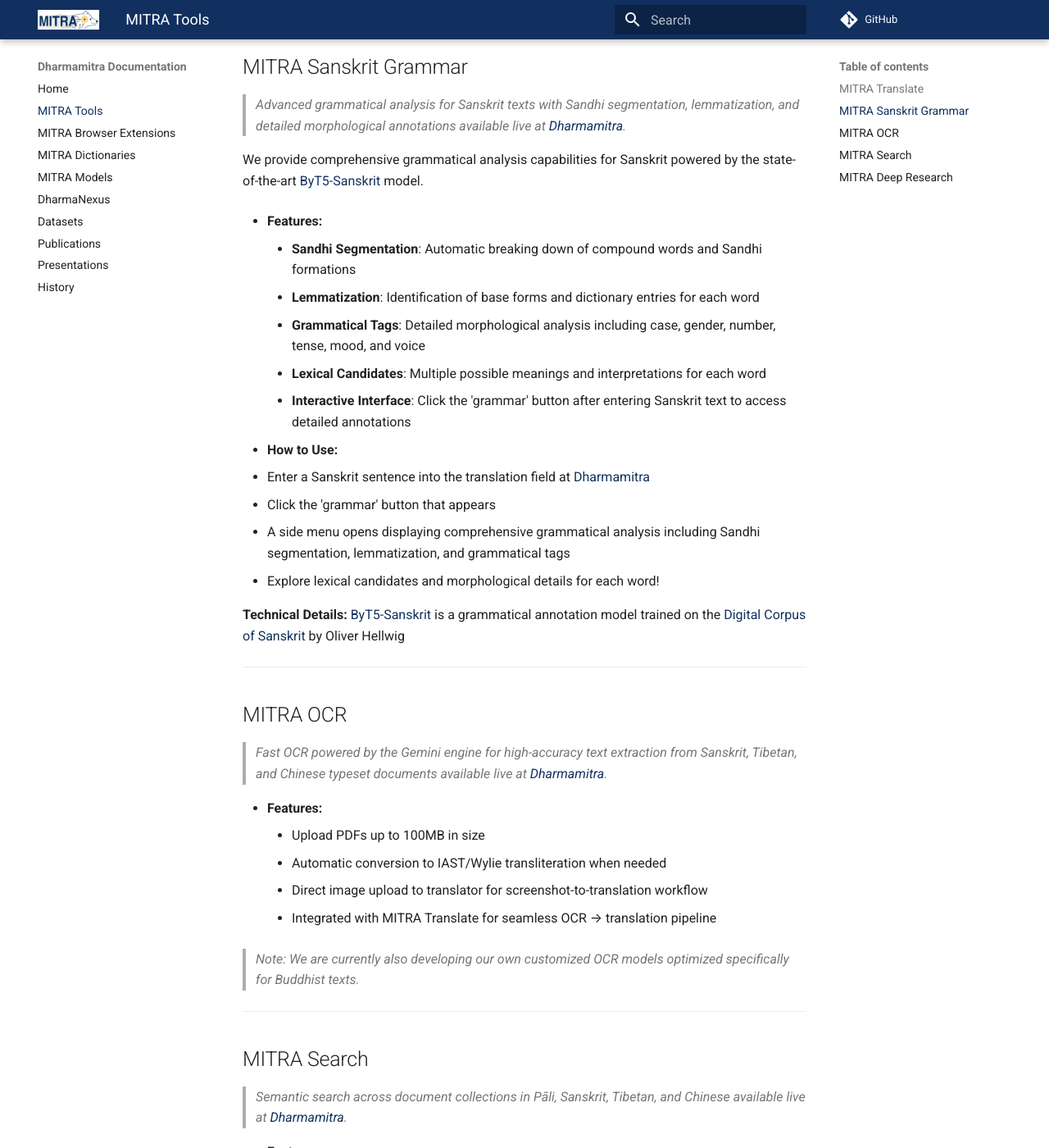
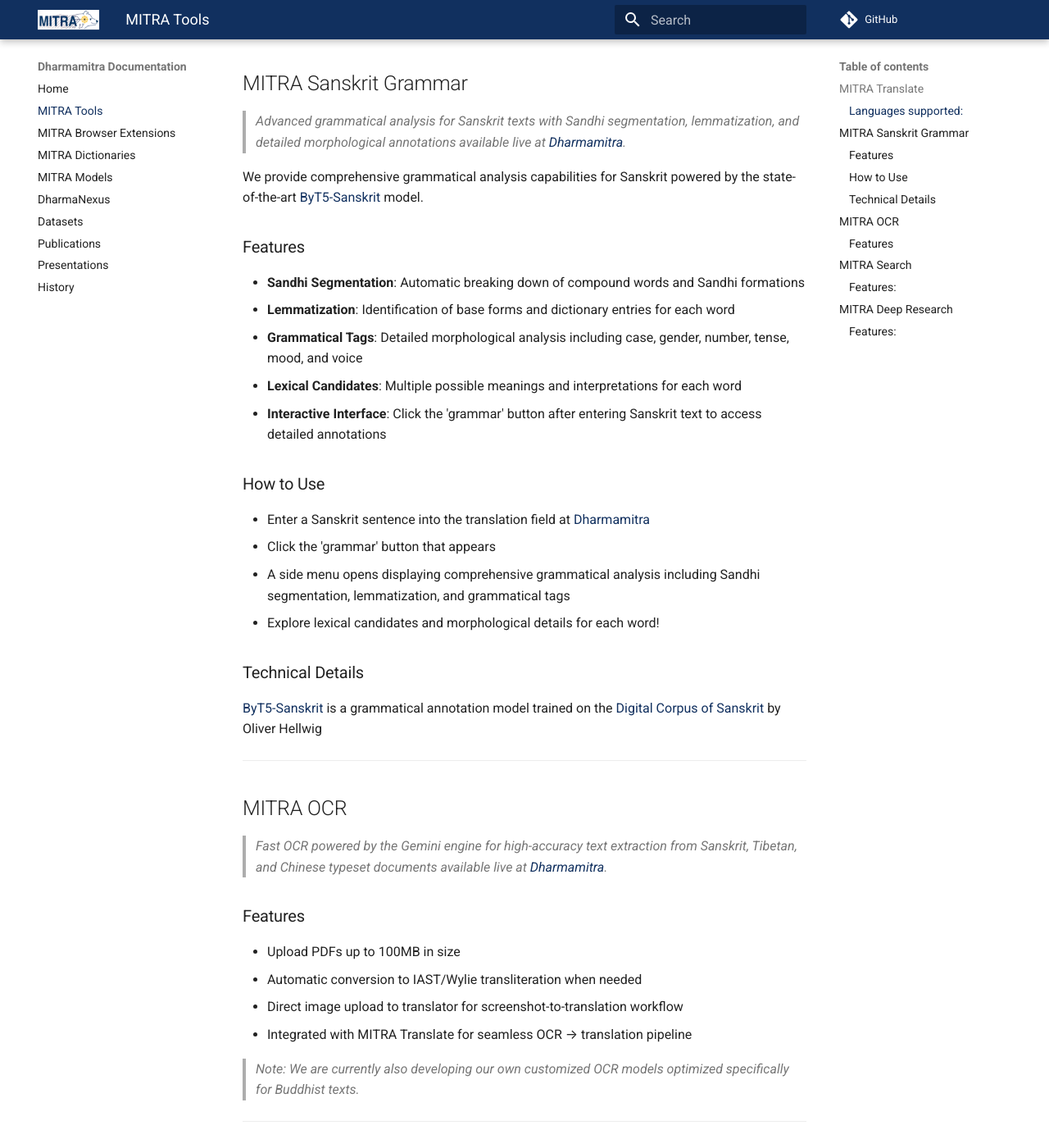
Before and after one commit to dharmamitra/dharmamitra-guides, an MkDocs documentation site: the page built from docs/mitra_tools.md, in a window 1280 px wide and 1400 px high, scrolled down 711 px. Shown: the whole window at 82% size. Built offline with MkDocs 1.6.1 and Material for MkDocs 9.7.7, drawn with Linux system fonts in a browser that asks for light colours; comment, search, counter and statistics services are not loaded.

```diff
--- a/docs/mitra_tools.md
+++ b/docs/mitra_tools.md
@@ -4,11 +4,11 @@
 
 We offer free-for-access machine translation capabilities live at [Dharmamitra](https://dharmanexus.org).
 
-- **Languages supported:**
-    - Sanskrit → English
-    - Pāli → English
-    - Tibetan → English
-    - Classical Chinese → English
+### Languages supported:
+- Sanskrit → English
+- Pāli → English
+- Tibetan → English
+- Classical Chinese → English
 
 We support translate-from-image, just upload your image to the translator!
 
@@ -25,47 +25,46 @@ By setting the target language to `English (Explained)`, additional grammatical
 
 We provide comprehensive grammatical analysis capabilities for Sanskrit powered by the state-of-the-art [ByT5-Sanskrit](https://dharmamitra.github.io/dharmamitra-guides/mitra_models/#byt5-sanskrit) model.
 
-- **Features:**
-    - **Sandhi Segmentation**: Automatic breaking down of compound words and Sandhi formations
-    - **Lemmatization**: Identification of base forms and dictionary entries for each word
-    - **Grammatical Tags**: Detailed morphological analysis including case, gender, number, tense, mood, and voice
-    - **Lexical Candidates**: Multiple possible meanings and interpretations for each word
-    - **Interactive Interface**: Click the 'grammar' button after entering Sanskrit text to access detailed annotations
+### Features
+- **Sandhi Segmentation**: Automatic breaking down of compound words and Sandhi formations
+- **Lemmatization**: Identification of base forms and dictionary entries for each word
+- **Grammatical Tags**: Detailed morphological analysis including case, gender, number, tense, mood, and voice
+- **Lexical Candidates**: Multiple possible meanings and interpretations for each word
+- **Interactive Interface**: Click the 'grammar' button after entering Sanskrit text to access detailed annotations
 
-- **How to Use:**
-  - Enter a Sanskrit sentence into the translation field at [Dharmamitra](https://dharmamitra.org)
-  - Click the 'grammar' button that appears
-  - A side menu opens displaying comprehensive grammatical analysis including Sandhi segmentation, lemmatization, and grammatical tags
-  - Explore lexical candidates and morphological details for each word!
+### How to Use
+- Enter a Sanskrit sentence into the translation field at [Dharmamitra](https://dharmamitra.org)
+- Click the 'grammar' button that appears
+- A side menu opens displaying comprehensive grammatical analysis including Sandhi segmentation, lemmatization, and grammatical tags
+- Explore lexical candidates and morphological details for each word!
 
-**Technical Details:**
+### Technical Details
 [ByT5-Sanskrit](https://dharmamitra.github.io/dharmamitra-guides/mitra_models/#byt5-sanskrit) is a grammatical annotation model trained on the [Digital Corpus of Sanskrit](http://www.sanskrit-linguistics.org/) by Oliver Hellwig
 
 ---
 
-## MITRA OCR
+## MITRA OCR
 > *Fast OCR powered by the Gemini engine for high-accuracy text extraction from Sanskrit, Tibetan, and Chinese typeset documents available live at [Dharmamitra](https://dharmamitra.org).*
 
-- **Features:**
-    - Upload PDFs up to 100MB in size
-    - Automatic conversion to IAST/Wylie transliteration when needed
-    - Direct image upload to translator for screenshot-to-translation workflow
-    - Integrated with MITRA Translate for seamless OCR → translation pipeline
-
+### Features
+- Upload PDFs up to 100MB in size
+- Automatic conversion to IAST/Wylie transliteration when needed
+- Direct image upload to translator for screenshot-to-translation workflow
+- Integrated with MITRA Translate for seamless OCR → translation pipeline
 
 > *Note: We are currently also developing our own customized OCR models optimized specifically for Buddhist texts.*
 
 ---
 
-## MITRA Search
+## MITRA Search
 > *Semantic search across document collections in Pāli, Sanskrit, Tibetan, and Chinese available live at [Dharmamitra](https://dharmanexus.org).*
 
-- **Features:**
-    - Powerful semantic search using state-of-the-art multilingual embedding models and sophisticated linguistic preprocessing
-    - search for semantically related passages in the same language and across different languages (Sanskrit to Tibetan, Pāli to Chinese etc.)
-    - Search for high-level concepts and ideas expressed in modern languages like English
-    - Filter options to narrow down results to language, collection, category, and even individual text
-    - Results link directly into [DharmaNexus](https://dharmanexus.org), where further multilingual parallels and intertextuality can be explored.
+### Features:
+- Powerful semantic search using state-of-the-art multilingual embedding models and sophisticated linguistic preprocessing
+- search for semantically related passages in the same language and across different languages (Sanskrit to Tibetan, Pāli to Chinese etc.)
+- Search for high-level concepts and ideas expressed in modern languages like English
+- Filter options to narrow down results to language, collection, category, and even individual text
+- Results link directly into [DharmaNexus](https://dharmanexus.org), where further multilingual parallels and intertextuality can be explored.
 
 ---
 
@@ -75,13 +74,13 @@ We provide comprehensive grammatical analysis capabilities for Sanskrit powered
 
 **MITRA Deep Research** is an enhanced translation experience that goes beyond simple text translation. By setting the target language in MITRA Translate to `Deep Research`, users receive not just a translation, but also comprehensive semantic analysis that leverages the full power of MITRA Search and [DharmaNexus](https://dharmanexus.org).
 
-- **Features:**
-    - **Comprehensive Translation**: Enhanced translations that incorporate semantic search results from across all language collections
-    - **Parallel Discovery**: Automatic identification of parallel passages, translations, and related texts in different languages
-    - **Contextual Analysis**: Deep semantic search reveals how concepts are expressed across the entire corpus
-    - **DharmaNexus Integration**: Direct links to [DharmaNexus](https://dharmanexus.org) for exploring intertextual relationships and multilingual parallels
-    - **Topical Queries**: Support for topical questions like "the definition of cetanā" with comprehensive literature evidence
-    - **Evidence-Based Results**: All additional information is sourced from the extensive DharmaNexus database
+### Features:
+- **Comprehensive Translation**: Enhanced translations that incorporate semantic search results from across all language collections
+- **Parallel Discovery**: Automatic identification of parallel passages, translations, and related texts in different languages
+- **Contextual Analysis**: Deep semantic search reveals how concepts are expressed across the entire corpus
+- **DharmaNexus Integration**: Direct links to [DharmaNexus](https://dharmanexus.org) for exploring intertextual relationships and multilingual parallels
+- **Topical Queries**: Support for topical questions like "the definition of cetanā" with comprehensive literature evidence
+- **Evidence-Based Results**: All additional information is sourced from the extensive DharmaNexus database
 
 This mode provides a significantly superior translation experience by incorporating possibly relevant textual evidence and deeper context, making it ideal for serious translation, research, and academic work.
 
```
Also changed, not shown: docs/history.md (+1 -1 lines), docs/mitra_browser_extensions.md (+1 -1 lines), docs/presentations.md (+4 -4 lines).
